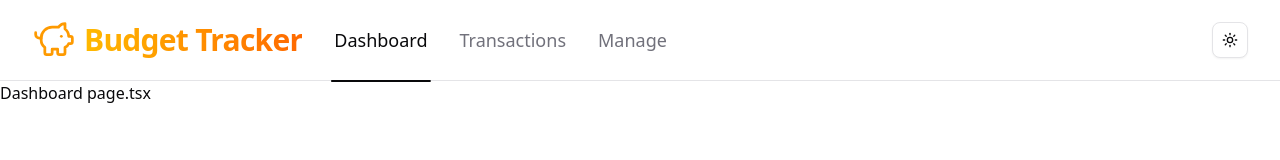
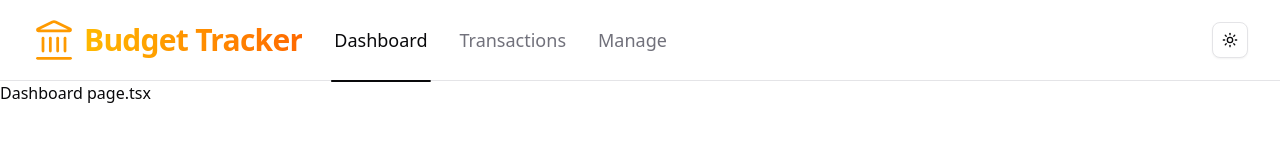
Before and after one commit to mohamedkhalaf47/budget-tracker, a Next.js app: page / in a window 1280 px wide. Shown: the top 160 px of the page. Built offline with nearby package versions, Linux system fonts and the light colour scheme.

Commit message:
Changed To a Bank Icon

```diff
--- a/components/Logo.tsx
+++ b/components/Logo.tsx
@@ -1,10 +1,10 @@
-import { PiggyBank } from "lucide-react";
+import { Landmark } from "lucide-react";
 import Link from "next/link";
 
 export default function Logo(){
   return(
     <Link href="/" className="flex items-center gap-2">
-      <PiggyBank className="stroke w-11 h-11 stroke-amber-500 stroke-[1.5]"/>
+      <Landmark className="stroke w-11 h-11 stroke-amber-500 stroke-[1.5]"/>
       <p className="bg-gradient-to-r from-amber-400 to bg-orange-500 bg-clip-text text-3xl font-bold leading-tight tracking-tight text-transparent">Budget Tracker</p>
     </Link>
   )
```
